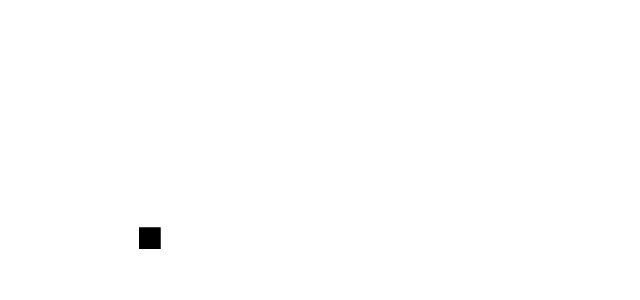
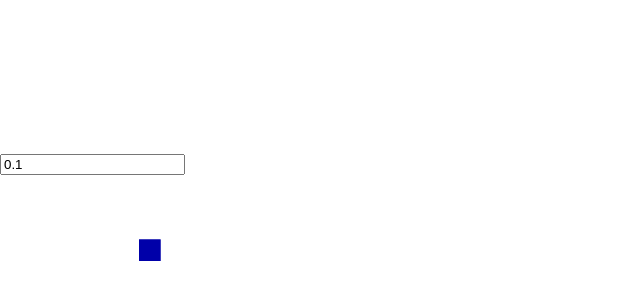
Before and after one commit to NeoCoast/threejs-logo-blog, a React (Vite) app: page / in a window 1280 px wide. Shown: the part 162-462 px from the top of the page, without its empty margins (0-640 px from the left). Built offline with nearby package versions, Linux system fonts and the light colour scheme.

Commit message:
Color + light source with input

```diff
--- a/src/App.jsx
+++ b/src/App.jsx
@@ -1,12 +1,26 @@
-import { Canvas } from '@react-three/fiber'
+import { useState } from "react";
+import { Canvas } from "@react-three/fiber";
 
 export default function App() {
+  const [ambientLightIntensity, setAmbientLightIntensity] = useState(0.1);
   return (
-    <Canvas>
-      <mesh>
-        <boxGeometry />
-        <meshStandardMaterial />
-      </mesh>
-    </Canvas>
-  )
+    <>
+      <input
+        onChange={(e) => {
+          setAmbientLightIntensity(e.target.value);
+        }}
+        type="number"
+        value={ambientLightIntensity}
+      />
+      <Canvas>
+        <mesh>
+          <boxGeometry />
+          <meshStandardMaterial color="blue" />
+        </mesh>
+
+        <ambientLight intensity={ambientLightIntensity} />
+        <directionalLight color="white" position={[0, 0, 5]} />
+      </Canvas>
+    </>
+  );
 }
```
